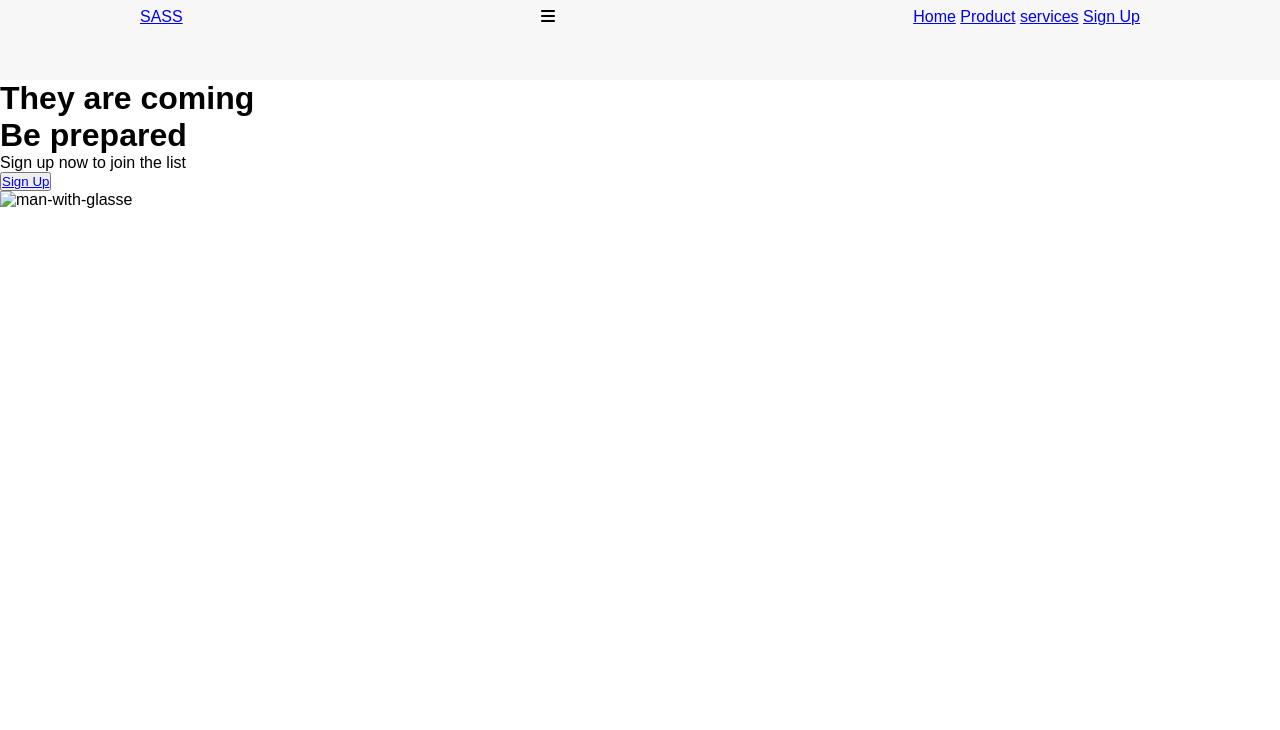
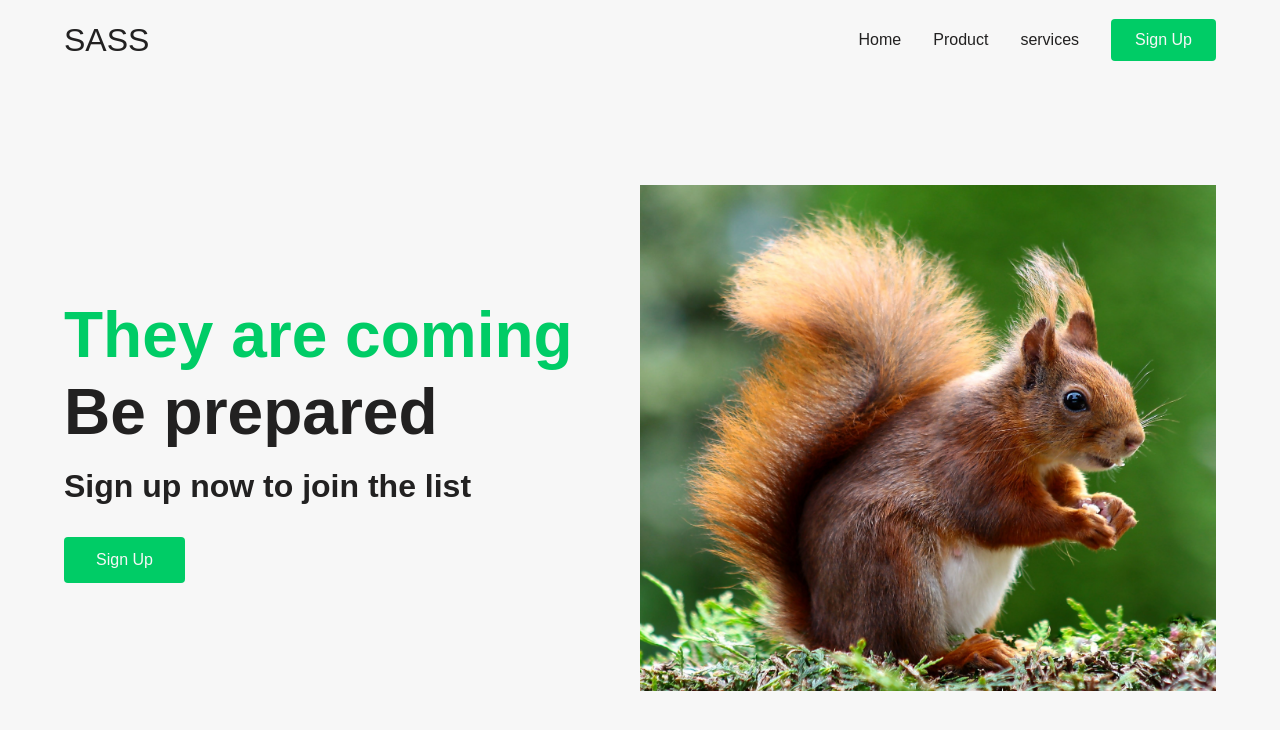
Before and after one commit to mku306ukm/sass-tutorial, a website: page index.html in a window 1280 px wide. Drawn offline with Linux system fonts and the light colour scheme.

Commit message:
sass-firstproject

```diff
--- a/index.html
+++ b/index.html
@@ -19,10 +19,10 @@
         </div>
 
         <div class="navbar__menu">
-            <a href="#" class="navbar__menu--link">Home</a>
-            <a href="#" class="navbar__menu--link">Product</a>
-            <a href="#" class="navbar__menu--link">services</a>
-            <a href="#" class="navbar__menu--link" id="button">Sign Up</a>
+            <a href="#" class="navbar__menu--links">Home</a>
+            <a href="#" class="navbar__menu--links">Product</a>
+            <a href="#" class="navbar__menu--links">services</a>
+            <a href="#" class="navbar__menu--links" id="button">Sign Up</a>
         </div>
     </nav>
 
@@ -31,14 +31,14 @@
         <div class="hero__container">
             <div class="hero__container--left">
                 <h1>They are coming</h1>
-                <h1>Be prepared</h1>
+                <h2>Be prepared</h2>
                 <p>Sign up now to join the list</p>
                 <button class="hero__container--btn">
                     <a href="#">Sign Up</a>
                 </button>
             </div>
             <div class="hero__container--right">
-                <img src="images/man-with-glasse.jpg" alt="man-with-glasse" class="hero__container--img">
+                <img src="images/gilhari.jpg" alt="man-with-glasse" class="hero__container--img">
             </div>
         </div>
     </div>
--- a/style/_colors.scss
+++ b/style/_colors.scss
@@ -1,5 +1,5 @@
 $light : #f7f7f7;
 $dark : #222121;
 $lime : #00cc66;
-$orangedRed : #fb4b4e;
+$orangeRed : #fb4b4e;
 $blue : #2541b2;
--- /dev/null
+++ b/style/_media-queries.scss
@@ -0,0 +1,10 @@
+@mixin tablet{
+    @media screen and (max-width: 768px){
+        @content;
+    }
+}
+@mixin mobile{
+    @media screen and (max-width: 280px){
+        @content;
+    }
+}
--- a/style/_navbar.scss
+++ b/style/_navbar.scss
@@ -1,12 +1,79 @@
 @import 'colors';
-.navbar{
+@import 'media-queries';
+
+%align-center {
+    display: flex;
+    align-items: center;
+}
+
+// %-ise placeholder selector kahte h ye mixin ke jaisa hi h lekin y koi parameter nahi leta h, y chhota css likhne ke kam ata h
+
+
+.navbar {
     background: $light;
     height: 80px;
     display: flex;
     justify-content: space-between;
-    padding: 0.5rem calc((100vw - 1000px) / 2);
+    padding: 0.5rem calc((100vw - 1200px) / 2);
+
+    &__logo {
+        color: $dark;
+        text-decoration: none;
+        font-size: 2rem;
+        margin-left: 24px;
+        @extend %align-center;
+    }
+
+    &__bars {
+        opacity: 0;
+
+        @include tablet {
+            color: $dark;
+            opacity: 1;
+            position: absolute;
+            top: 22px;
+            right: 20px;
+            font-size: 2rem;
+        }
+    }
+
+    &__menu {
+        @extend %align-center;
+        margin-right: 24px;
+
+        @include tablet {
+            display: none;
+        }
+
+        &--links {
+            color: $dark;
+            @extend %align-center;
+            text-decoration: none;
+            padding: 0 1rem;
+
+            &:hover {
+                color: $lime;
+                transition: all 0.3s ease;
+                // all-sav property ke liye kam krta h(like width,height, color)
+                // ease-slow start, then fast, then end slowly
+            }
+        }
+
+        #button {
+            padding: 12px 24px;
+            border: none;
+            outline: none;
+            border-radius: 4px;
+            background: $lime;
+            margin-left: 16px;
+            color: $light;
+
+            &:hover {
+                background: $orangeRed;
+                transition: all 0.3s ease;
+
+            }
+        }
+
+    }
 }
-// %- ye apne parent ke div par ya windows(browser) ke screen pr depend karta h
-// em- aur rem- font size dene ke kam me ata h
-// em- ye apne parent ke according kam aata h (1em=16px)
-// rem- ye parent ke according kam nahi karta h ye ya to browser ke according kam krtha h ya to root(main <html> tag) ke according
--- a/style/style.scss
+++ b/style/style.scss
@@ -1,7 +1,94 @@
 @import '_navbar';
-*{
+
+* {
     box-sizing: border-box;
+    // padding aur border ke wjh se width nahi badhega
     margin: 0;
     padding: 0;
     font-family: Arial, Helvetica, sans-serif;
 }
+
+// Hero Section CSS
+.hero {
+    background-color: $light;
+
+    &__container {
+        display: grid;
+        grid-template-columns: 1fr 1fr;
+        align-items: center;
+        margin: 0 auto;
+        height: 90vh;
+        width: 100%;
+        max-width: 1200px;
+        padding-right: 24px;
+        padding-left: 24px;
+
+        @include tablet {
+            grid-template-columns: 1fr;
+            height: 100%;
+        }
+
+        &--left {
+            width: 100%;
+            line-height: 1.2;
+
+            @include tablet {
+                padding: 5rem 0;
+            }
+
+            @include mobile {
+                line-height: 1.5;
+            }
+        }
+
+        &--left h1 {
+            font-size: 4rem;
+            color: $lime;
+
+            @include mobile {
+                font-size: 1.5rem;
+            }
+        }
+
+        &--left h2 {
+            font-size: 4rem;
+            color: $dark;
+
+            @include mobile {
+                font-size: 2rem;
+            }
+        }
+
+        &--left p {
+            font-size: 2rem;
+            color: $dark;
+            margin-top: 1rem;
+            font-weight: 700;
+
+            @include mobile {
+                font-size: 1.5rem;
+            }
+        }
+
+        &--btn {
+            font-size: 1rem;
+            background-color: $lime;
+            padding: 14px 32px;
+            border: none;
+            border-radius: 4px;
+            color: $light;
+            margin-top: 2rem;
+            outline: none;
+        }
+
+        &--btn a {
+            color: $light;
+            text-decoration: none;
+        }
+
+        &--img {
+            height: 100%;
+            width: 100%;
+        }
+    }
+}
```
Also changed, not shown: images/gilhari.jpg (added), style/style.css, 2 other files.
